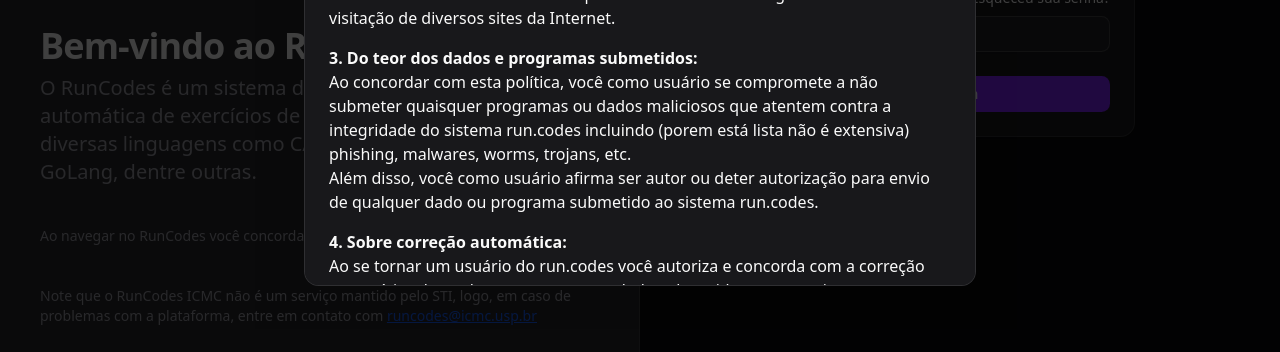
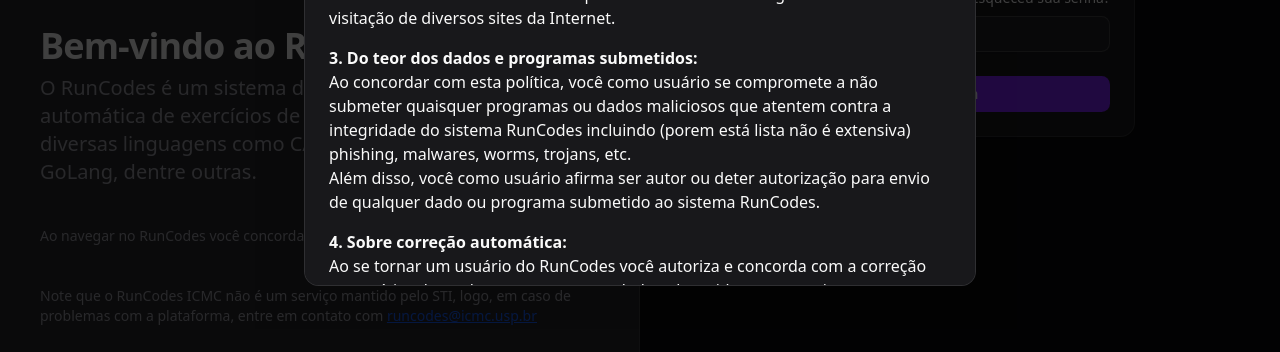
Before and after one commit to reisaraujo-miguel/runcodes-react, a React (Vite) app: page / in a window 1280 px wide. Both pictures are taken after a click on the button "Termos de Uso". Shown: the part 434-786 px from the top of the page. Built offline with nearby package versions, Linux system fonts and the light colour scheme.

Commit message:
fix RunCodes renaming plus use tailwind variable for link colors

```diff
--- a/src/components/TermsModal.tsx
+++ b/src/components/TermsModal.tsx
@@ -42,26 +42,26 @@
             <p>
               Ao concordar com esta política, você como usuário se compromete a
               não submeter quaisquer programas ou dados maliciosos que atentem
-              contra a integridade do sistema run.codes incluindo (porem está
+              contra a integridade do sistema RunCodes incluindo (porem está
               lista não é extensiva) phishing, malwares, worms, trojans, etc.
             </p>
             <p>
               Além disso, você como usuário afirma ser autor ou deter
               autorização para envio de qualquer dado ou programa submetido ao
-              sistema run.codes.
+              sistema RunCodes.
             </p>
 
             <h3 className="font-bold pt-4">4. Sobre correção automática:</h3>
             <p>
-              Ao se tornar um usuário do run.codes você autoriza e concorda com
-              a correção automática de qualquer programa ou dado submetido ao
+              Ao se tornar um usuário do RunCodes você autoriza e concorda com a
+              correção automática de qualquer programa ou dado submetido ao
               nosso sistema.
             </p>
 
             <h3 className="font-bold pt-4">5. Sobre verificação de plágio:</h3>
             <p>
-              Ao se tornar um usuário do run.codes você autoriza e concorda com
-              a verificação de plágio, isto é, comparação de seus programas ou
+              Ao se tornar um usuário do RunCodes você autoriza e concorda com a
+              verificação de plágio, isto é, comparação de seus programas ou
               dados, em relação a demais submissões realizadas por terceiros,
               bem como documentos disponíveis na Internet. Além disso, você
               autoriza o uso de seus programas e dados para verificação de
@@ -70,8 +70,8 @@
 
             <h3 className="font-bold pt-4">6. Política de cookies:</h3>
             <p>
-              O site run.codes utiliza cookies. Esses cookies são utilizados
-              para distinguir os usuários do site. A utilização desses cookies
+              O site RunCodes utiliza cookies. Esses cookies são utilizados para
+              distinguir os usuários do site. A utilização desses cookies
               permite a coleta de estatísticas de acesso, ajudando-nos a
               oferecer uma boa experiência aos usuários do site e nos permitindo
               realizar melhorias constantes. São utilizadas, ainda, ferramentas
@@ -82,7 +82,7 @@
 
             <h3 className="font-bold pt-4">7. Segurança das informações:</h3>
             <p>
-              Utilizamos criptografia SSL para proteger o run.codes e nossos
+              Utilizamos criptografia SSL para proteger o RunCodes e nossos
               usuários com o objetivo de evitar acessos, alterações e destruição
               de informações que detemos.
             </p>
@@ -136,7 +136,10 @@
             <p>
               Em caso de dúvidas sobre estes termos, entre em contato através do
               email{" "}
-              <a href="mailto:runcodes@icmc.usp.br" className="text-blue-600">
+              <a
+                href="mailto:runcodes@icmc.usp.br"
+                className="text-link hover:text-link-hover underline"
+              >
                 runcodes@icmc.usp.br
               </a>
             </p>
```
